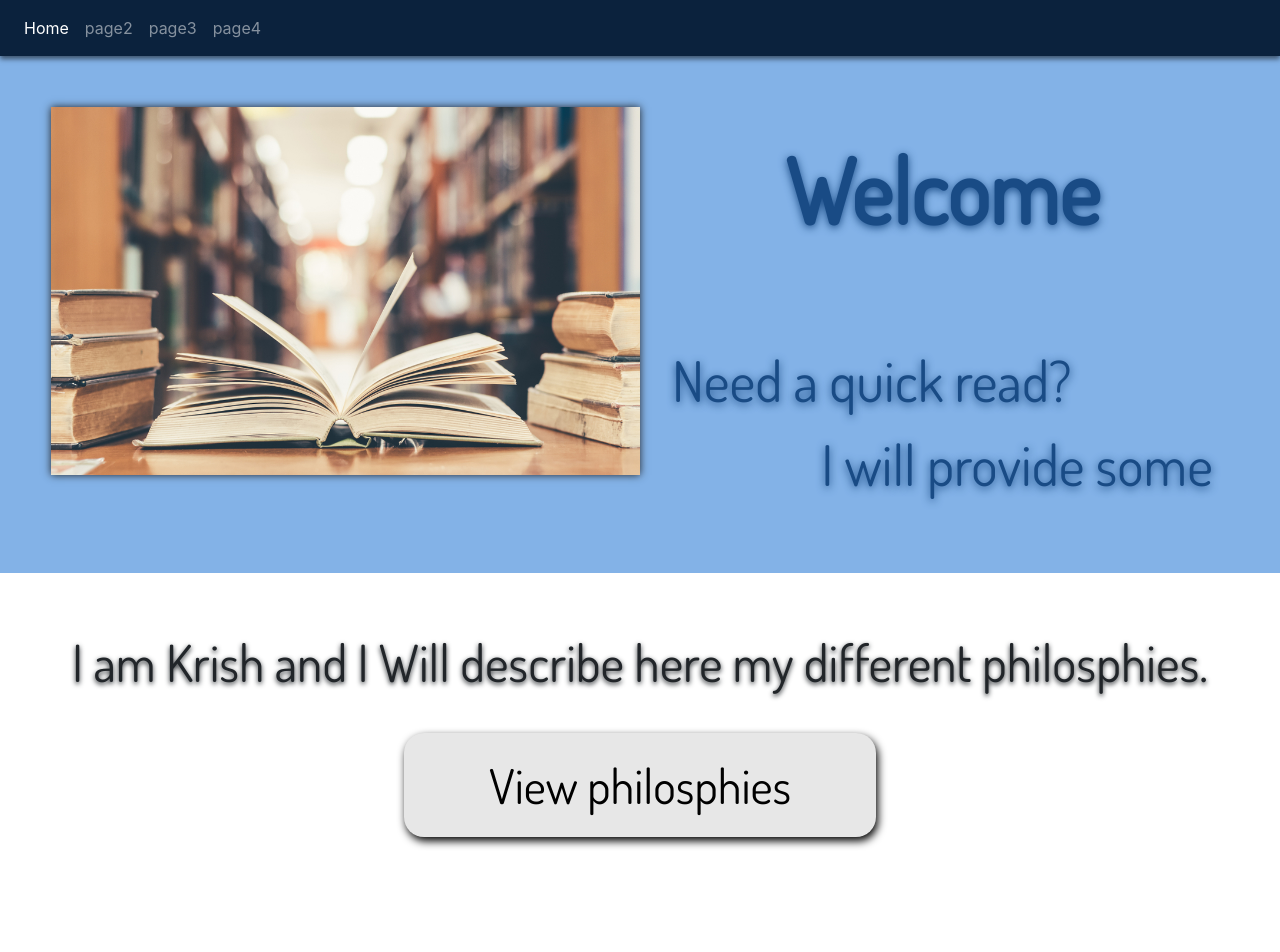
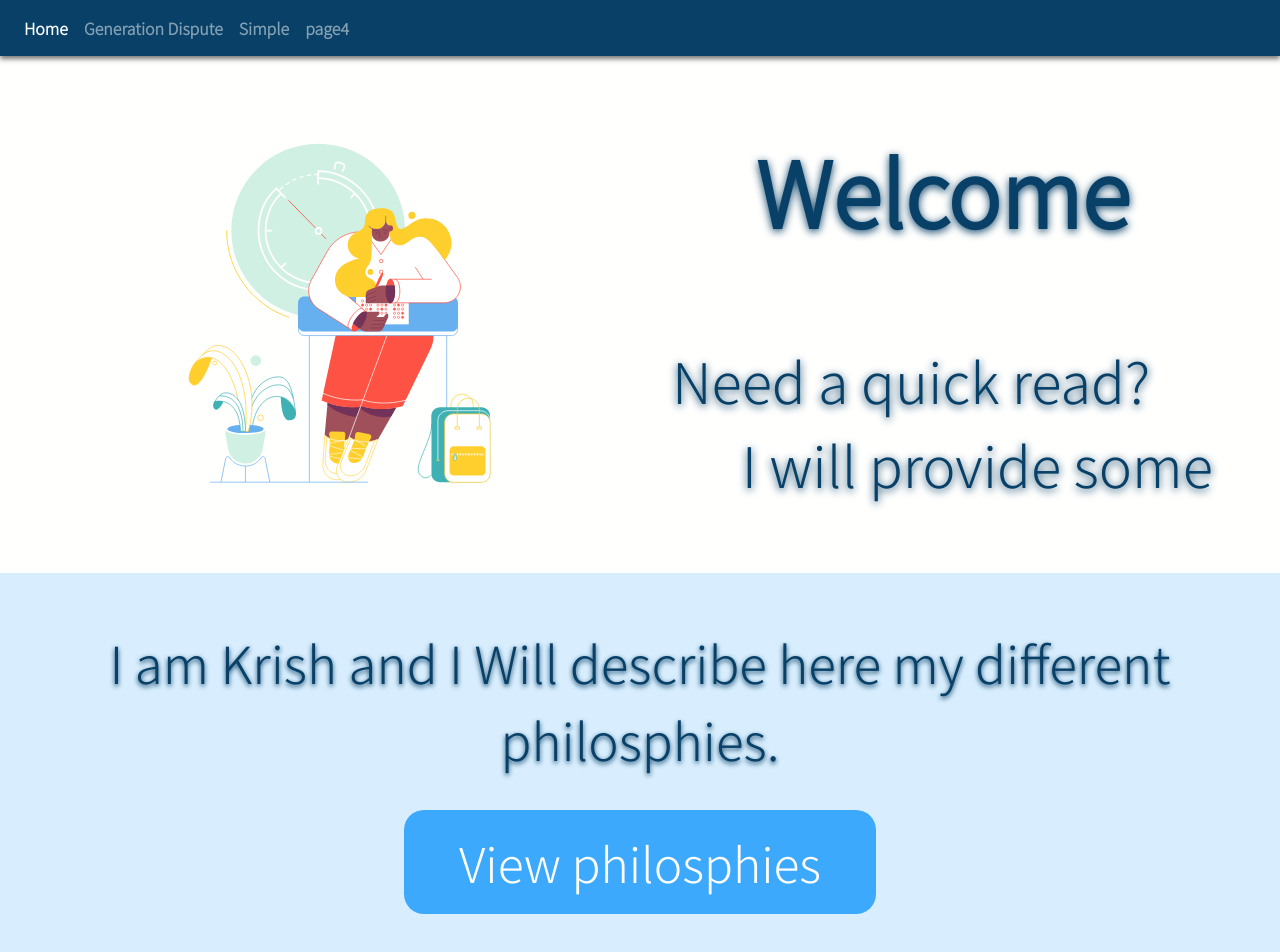
Before and after one commit to krishgon/Web_development, a plain HTML site: page cs50/homepage/index.html in a window 1280 px wide. Before the commit the page ends 920 px from the top, so only its background shows below. Drawn offline with nearby package versions, Linux system fonts and the light colour scheme.

Commit message:
homepage home complete

```diff
--- a/cs50/homepage/index.html
+++ b/cs50/homepage/index.html
@@ -12,10 +12,7 @@
     <link rel="stylesheet" href="styles.css">
 
     <!-- google fonts -->
-    <link rel="stylesheet" href="https://fonts.googleapis.com/css?family=Dosis">
-
-
-    <script src="script.js"></script>
+    <link href="https://fonts.googleapis.com/css2?family=Noto+Sans+JP:wght@300&display=swap" rel="stylesheet">
 
     <title>Home</title>
 </head>
@@ -35,10 +32,10 @@
                         <a class="nav-link" href="index.html">Home <span class="sr-only">(current)</span></a>
                     </li>
                     <li class="nav-item">
-                        <a class="nav-link" href="page2.html">page2</a>
+                        <a class="nav-link" href="page2.html">Generation Dispute</a>
                     </li>
                     <li class="nav-item">
-                        <a class="nav-link" href="page3.html">page3</a>
+                        <a class="nav-link" href="page3.html">Simple</a>
                     </li>
                     <li class="nav-item">
                         <a class="nav-link" href="page4.html">page4</a>
@@ -50,7 +47,7 @@
     <!-- page content  -->
     <div class="content" id="body">
         <div class="intro">
-            <img src="book.jpg" alt="read" width="600" height="400" class="bookImg">
+            <img src="study.svg" alt="read" width="800" height="600" class="studyImg">
             <div class="info">
                 <div class="heading">Welcome</div>
                 <div class="heading2">Need a quick read?</div>
@@ -62,8 +59,8 @@
                 I am Krish and I Will describe here my different philosphies.
             </div>
             <script src="script.js"></script>
-            <a href="#header" onload="focusNavbar(); return false;">
-                <button class="button">
+            <a href="#header">
+                <button class="button" onclick="focusNavbar(); return false;">
                     View philosphies
                 </button>
             </a>
--- a/cs50/homepage/script.js
+++ b/cs50/homepage/script.js
@@ -8,4 +8,6 @@ function focusNavbar(){
     content = document.getElementById("body")
 
     content.style.opacity = "0.2";
+
+    window.scrollTo(0, 0);
 }
--- a/cs50/homepage/styles.css
+++ b/cs50/homepage/styles.css
@@ -2,6 +2,9 @@ html{
   scroll-behavior: smooth;
 }
 
+body{
+  font-family: 'Noto Sans JP', sans-serif;
+}
 
 /* design of navbar */
 .sticky{
@@ -10,13 +13,17 @@ html{
   top: 0;
   box-shadow: 0px 3px 5px 0px rgba(0,0,0,0.54);
   overflow: hidden;
-  background-color: #0B223D;
+  background-color: #094067;
+}
+
+.nav-link{
+  font-weight: bold;
 }
 
 /* design of body */
 .intro{
   padding: 4vw;
-  background-color: #83B2E7;
+  background-color: #fffffe;
   display: flex;
   flex-direction: row;
   flex-wrap: wrap;
@@ -25,23 +32,21 @@ html{
   text-shadow: 0px 2px 8px;
 }
 
-.bookImg, .info {
+.studyImg, .info {
   padding: 1rem;
   width: 50%;
 }
 
-.bookImg {
+.studyImg {
   padding: 0;
   min-width: 20rem;
   height: auto;
-  box-shadow: 0px 0px 8px;
 }
 
 .info{
-  color: #194B85;
+  color: #094067;
   display: flex;
   flex-direction: column;
-  font-family: 'Dosis';
   font-size: 3vw;
   padding-left: 2rem;
 }
@@ -60,18 +65,19 @@ html{
 }
 
 .about{
+  background-color: #d8eefe;
+  color: #094067;
   text-shadow: 0px 2px 5px;
   padding: 4vw;
   text-align: center;
   font-size: 4vw;
   font-weight: 200;
-  font-family: 'Dosis';
 }
 
 .button{
-  background-color: #e7e7e7; /* Green */
+  background-color: #3da9fc; /* Light Blue */
   border: none;
-  color: black;
+  color: white;
   padding: 1rem;
   text-align: center;
   text-decoration: none;
@@ -79,13 +85,10 @@ html{
   font-size: 3rem;
   margin: 2rem;
   cursor: pointer;
-  box-shadow: 2px 4px 8px;
   width: 40%;
-  transition: border-radius 0.5s;
   border-radius: 20px 20px;
 }
 
 .button:hover{
-  background-color: #e2e2e2;
-  border-radius: 50px 50px;
+  box-shadow: 0px 4px 8px;
 }
```
Also changed, not shown: cs50/homepage/DrawKit - Education Illustration Pack/DrawKit - Education Illustration Pack/1 SCENE.svg (added), cs50/homepage/DrawKit - Education Illustration Pack/DrawKit - Education Illustration Pack/2 SCENE.svg (added), cs50/homepage/DrawKit - Education Illustration Pack/DrawKit - Education Illustration Pack/3 SCENE.svg (added), cs50/homepage/DrawKit - Education Illustration Pack/DrawKit - Education Illustration Pack/4 SCENE.svg (added), cs50/homepage/DrawKit - Education Illustration Pack/DrawKit - Education Illustration Pack/5 SCENE.svg (added), cs50/homepage/DrawKit - Education Illustration Pack/DrawKit - Education Illustration Pack/6 SCENE.svg (added), cs50/homepage/DrawKit - Education Illustration Pack/DrawKit - Education Illustration Pack/7 SCENE.svg (added), cs50/homepage/DrawKit - Education Illustration Pack/DrawKit - Education Illustration Pack/8 SCENE.svg (added), cs50/homepage/DrawKit - Education Illustration Pack/DrawKit - Education Illustration Pack/9 SCENE.svg (added), cs50/homepage/DrawKit - Education Illustration Pack/DrawKit - Education Illustration Pack/study.svg (added), cs50/homepage/study.svg (added), 1 other file.
